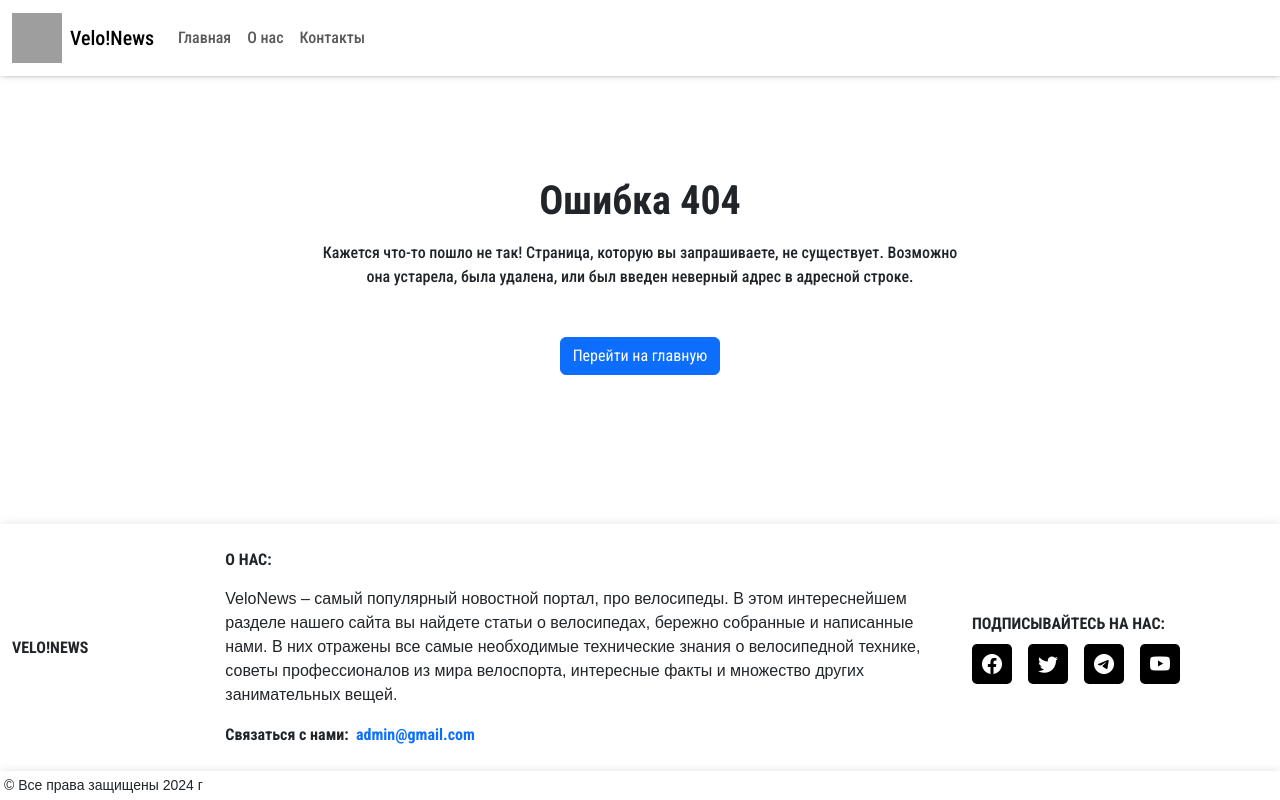
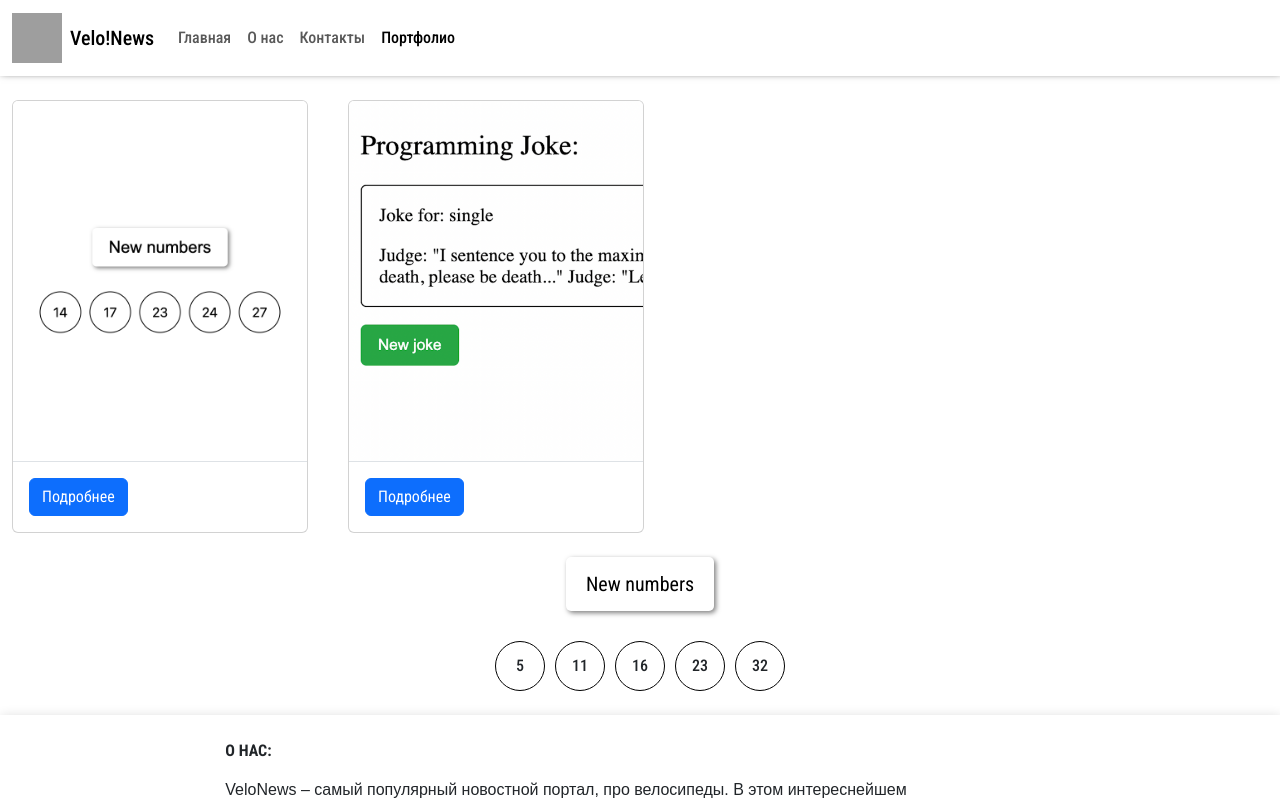
Before and after one commit to aldr-dev/homework-62, a React (Vite) app: page /portfolio/work-random-number in a window 1280 px wide. Shown: the top 800 px of the page. Built offline with nearby package versions, Linux system fonts and the light colour scheme; grey boxes are pictures that could not be loaded.

Commit message:
реализовал дополнительное задание. Вложенные роутеры

```diff
--- /dev/null
+++ b/src/components/Ball/Ball.css
@@ -0,0 +1,41 @@
+.ball {
+  border: 1px solid #000;
+  border-radius: 50%;
+  width: 50px;
+  height: 50px;
+  text-align: center;
+  line-height: 3;
+}
+
+.lotteries-container {
+  display: flex;
+  justify-content: center;
+  flex-direction: column;
+  align-items: center;
+}
+
+.lotteries-balls-list {
+  display: flex;
+  gap: 10px;
+  flex-wrap: wrap;
+}
+
+.lotteries-btn {
+  cursor: pointer;
+  border: none;
+  border-radius: 5px;
+  background: #fff;
+  font-size: 20px;
+  box-shadow: 2px 2px 5px rgba(0, 0, 0, .5);
+  padding: 12px 20px;
+  margin-bottom: 30px;
+  transition: .2s ease-in-out;
+}
+
+.lotteries-btn:hover {
+  background: #f0f0f0;
+}
+
+.lotteries-btn:active {
+  transform: scale(1.1);
+}
--- /dev/null
+++ b/src/components/Ball/Ball.tsx
@@ -0,0 +1,16 @@
+import React from 'react';
+import './Ball.css';
+
+interface Props {
+  number: number;
+}
+
+const Ball: React.FC<Props> = ({number}) => {
+  return (
+    <div className="ball">
+      <span>{number}</span>
+    </div>
+  );
+};
+
+export default Ball;
--- a/src/components/Card/Card.css
+++ b/src/components/Card/Card.css
@@ -1,4 +1,4 @@
-.card-img-top {
+.custom-img {
   box-shadow: 1px 1px 5px #000;
 }
 
--- a/src/components/Card/Card.tsx
+++ b/src/components/Card/Card.tsx
@@ -12,7 +12,7 @@ interface Props {
 const Card: React.FC<Props> = ({title, date, role, message, img}) => {
   return (
     <div className="card">
-        <img src={img} className="card-img-top" alt={title}/>
+        <img src={img} className="card-img-top custom-img" alt={title}/>
         <div className="card-body">
           <h4 className="card-title">{title}</h4>
           <span>Дата публикации:
--- a/src/components/Header/Header.tsx
+++ b/src/components/Header/Header.tsx
@@ -25,6 +25,7 @@ const Header = () => {
               <NavLink to="/" className="nav-link" aria-current="page">Главная</NavLink>
               <NavLink to="/about" className="nav-link">О нас</NavLink>
               <NavLink to="/contacts" className="nav-link">Контакты</NavLink>
+              <NavLink to="/portfolio" className="nav-link">Портфолио</NavLink>
             </div>
           </div>
         </div>
--- /dev/null
+++ b/src/containers/PageAppJoke/PageAppJoke.css
@@ -0,0 +1,6 @@
+.joke-container-inner {
+  border: 1px solid #000;
+  border-radius: 5px;
+  padding: 0 15px;
+  margin-bottom: 15px;
+}
--- /dev/null
+++ b/src/containers/PageAppJoke/PageAppJoke.tsx
@@ -0,0 +1,66 @@
+import * as React from 'react';
+import {useEffect, useState} from 'react';
+import './PageAppJoke.css';
+
+const url = 'https://v2.jokeapi.dev/joke/Programming';
+
+export interface Props {
+  type: string;
+  setup: string;
+  delivery: string;
+  joke: string;
+}
+
+const PageAppJoke = () => {
+  const [joke, setJoke] = useState<Props>({
+    type: '',
+    setup: '',
+    delivery: '',
+    joke: '',
+  });
+
+  const [error, setError] = useState(false);
+
+  useEffect(() => {
+    void fetchData();
+  }, []);
+
+  const fetchData = async () => {
+    try {
+      const response = await fetch(url);
+      if (!response.ok) {
+        throw new Error('Request failed with status ' + response.status);
+      } else {
+        const dataObject = await response.json();
+        const {type, setup, delivery, joke} = dataObject;
+        setJoke((prevState) => {
+          return {
+            ...prevState,
+            type,
+            setup,
+            delivery,
+            joke,
+          };
+        });
+      }
+    } catch (error) {
+      console.error(error);
+      setError(true);
+    }
+  };
+
+  return (
+    <>
+      <div className="joke-container-inner">
+        <p className="pt-3">{joke.type ? 'Joke for:' : null} {joke.type}</p>
+        <p>{joke.setup ? '- John Doe say:' : null} {joke.setup}</p>
+        <p>{joke.delivery ? '- John Doe say:' : null} {joke.delivery}</p>
+        <p>{joke.joke}</p>
+      </div>
+      <button className="btn btn-success" type="button" onClick={fetchData}>New joke</button>
+      {error ? (<div className="error-message">Failed to fetch joke. Please try again later.</div>) : null}
+    </>
+  );
+};
+
+export default PageAppJoke;
--- a/src/containers/Pages/Pages.tsx
+++ b/src/containers/Pages/Pages.tsx
@@ -8,6 +8,9 @@ import About from '../About/About';
 import {Route, Routes} from 'react-router-dom';
 import Contacts from '../Contacts/Contacts';
 import PageNotFounds from '../PageNotFound/PageNotFounds';
+import Portfolio from '../Portfolio/Portfolio';
+import PageAppJoke from '../PageAppJoke/PageAppJoke';
+import RandomNumbers from '../RandomNumbers/RandomNumbers';
 
 const Pages = () => {
   return (
@@ -26,6 +29,11 @@ const Pages = () => {
         <Route path="/contacts" element={
           <Contacts />
         }/>
+        <Route path="/portfolio" element={
+          <Portfolio />}>
+          <Route path="work-joke" element={<PageAppJoke />}/>
+          <Route path="work-random-number" element={<RandomNumbers />}/>
+        </Route>
         <Route path="*" element={
           <PageNotFounds />
         }/>
--- /dev/null
+++ b/src/containers/Portfolio/Portfolio.tsx
@@ -0,0 +1,35 @@
+import React from 'react';
+import {Link, Outlet} from 'react-router-dom';
+import randomNumber from '../../assets/portfolio/random-number.png';
+import joke from '../../assets/portfolio/joke.png';
+
+const appRandomNumber: string = randomNumber as string;
+const appJoke: string = joke as string;
+
+const Portfolio = () => {
+  return (
+    <div className="container-xxl my-4">
+      <div className="row mb-4 gap-3">
+        <div className="col-12 col-sm-7 col-md-5 col-lg-3">
+          <div className="card">
+            <img src={appRandomNumber} className="card-img-top" alt="приложение-рандомное-число"/>
+            <div className="card-body border-top">
+              <Link to="work-random-number" className="btn btn-primary">Подробнее</Link>
+            </div>
+          </div>
+        </div>
+        <div className="col-12 col-sm-7 col-md-5 col-lg-3">
+          <div className="card">
+            <img src={appJoke} className="card-img-top" alt="приложение-шутка"/>
+            <div className="card-body border-top">
+              <Link to="work-joke" className="btn btn-primary">Подробнее</Link>
+            </div>
+          </div>
+        </div>
+      </div>
+      <Outlet />
+    </div>
+  );
+};
+
+export default Portfolio;
--- /dev/null
+++ b/src/containers/RandomNumbers/RandomNumbers.tsx
@@ -0,0 +1,31 @@
+import {useState} from 'react';
+import Ball from '../../components/Ball/Ball';
+
+const RandomNumbers = () => {
+  const [numbers, setNumbers] = useState<number[]>([5, 11, 16, 23, 32]);
+
+  const generateRandomNumbers = (): void => {
+    const arrayNumbers:number[] = [];
+    while (arrayNumbers.length < numbers.length) {
+      const number = Math.floor(Math.random() * (36 - 5 + 1)) + 5;
+      if (!arrayNumbers.includes(number)) {
+        arrayNumbers.push(number);
+      }
+    }
+    arrayNumbers.sort((a, b) => a - b);
+    setNumbers(arrayNumbers);
+  };
+
+  return (
+    <div className="lotteries-container">
+      <button onClick={generateRandomNumbers} className="lotteries-btn" type="button">New numbers</button>
+      <div className="lotteries-balls-list">
+        {numbers.map((number, index) => (
+          <Ball key={index} number={number}/>
+        ))}
+      </div>
+    </div>
+  );
+};
+
+export default RandomNumbers;
```
Also changed, not shown: package.json (line endings or trailing spaces), src/assets/portfolio/joke.png (added), src/assets/portfolio/random-number.png (added).
